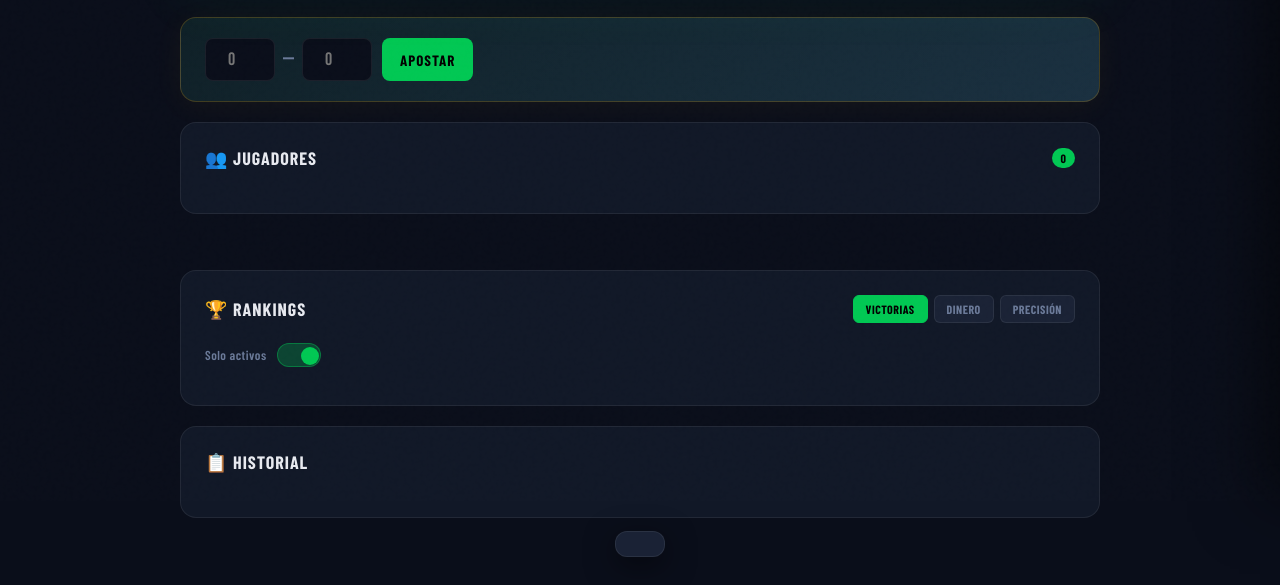
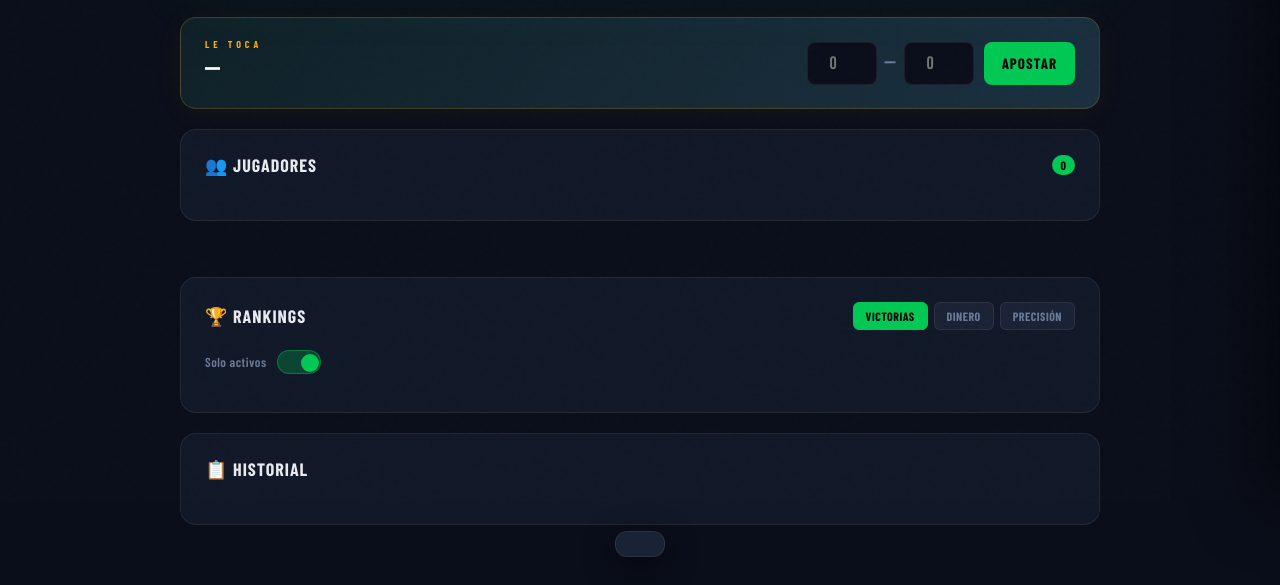
Before and after one commit to cesar04rv/WebApuestas, a website: page public/index.html in a window 1280 px wide. Shown: the part 299-884 px from the top of the page. Drawn offline with nearby package versions, Linux system fonts and the light colour scheme; no server answers.

Commit message:
Add files via upload

```diff
--- a/public/index.html
+++ b/public/index.html
@@ -44,6 +44,10 @@
 
   <!-- 2. TURNO + APOSTAR -->
 <section class="turn-banner" id="turnBanner">
+  <div class="turn-inner">
+    <span class="turn-label">LE TOCA</span>
+    <span class="turn-name" id="currentTurnName">—</span>
+  </div>
   <div class="turn-form">
     <div class="score-input-group">
       <input type="number" id="resultLocal" min="0" max="99" placeholder="0" autocomplete="off">
```
Lines whose indentation alone changed are shown as unchanged.
